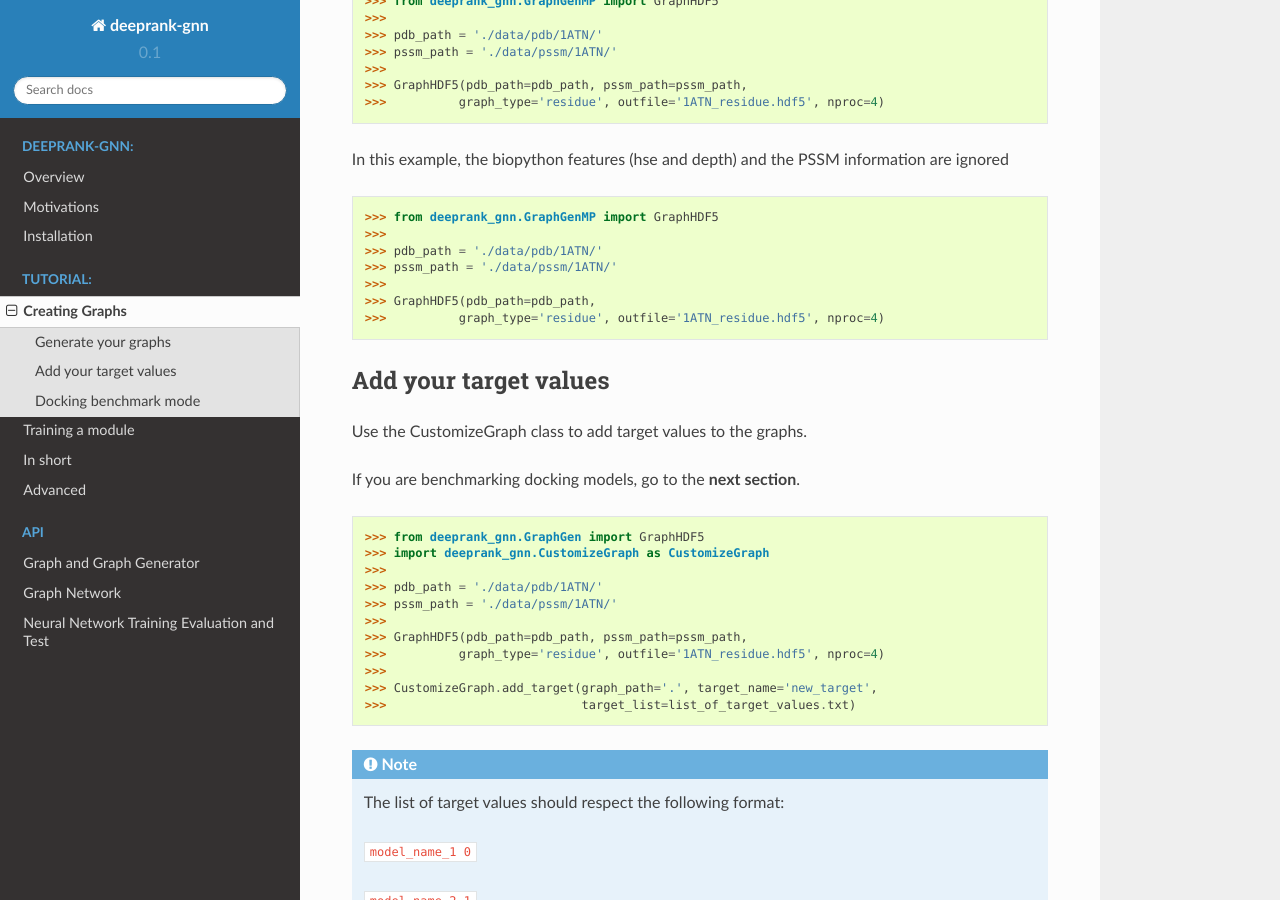
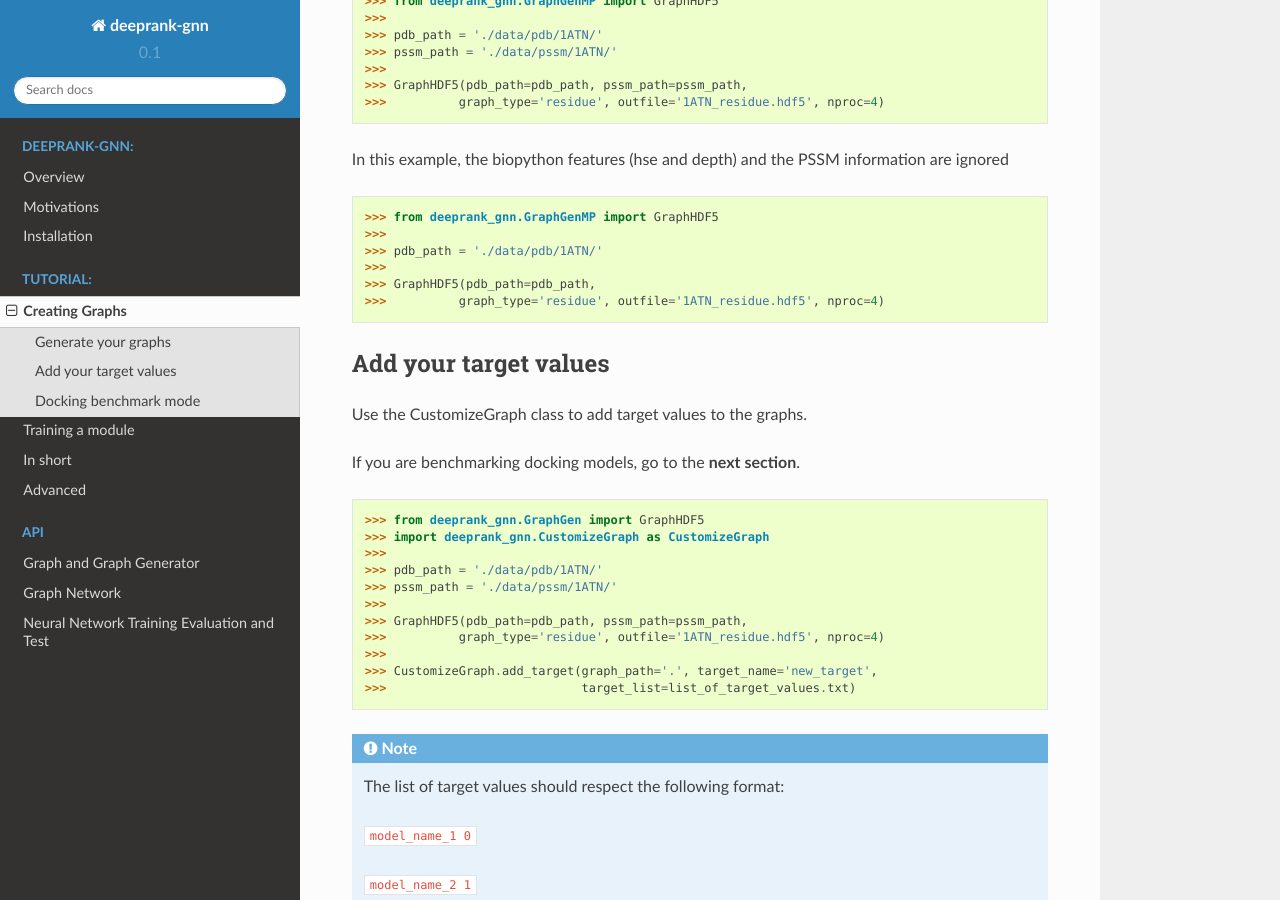
Before and after one commit to DeepRank/Deeprank-GNN, a Sphinx documentation site: the page built from docs/tutorial.generate_graph.rst, in a window 1280 px wide and 900 px high, scrolled down 1513 px. Built offline with Sphinx 7.4.7 and the Read the Docs theme 2.0.0, drawn with Linux system fonts in a browser that asks for light colours.

Commit message:
Update tutorial.generate_graph.rst

```diff
--- a/docs/tutorial.generate_graph.rst
+++ b/docs/tutorial.generate_graph.rst
@@ -77,7 +77,6 @@ In this example, the biopython features (hse and depth) and the PSSM information
 >>> from deeprank_gnn.GraphGenMP import GraphHDF5
 >>>
 >>> pdb_path = './data/pdb/1ATN/'
->>> pssm_path = './data/pssm/1ATN/'
 >>>
 >>> GraphHDF5(pdb_path=pdb_path,
 >>>          graph_type='residue', outfile='1ATN_residue.hdf5', nproc=4)
```
